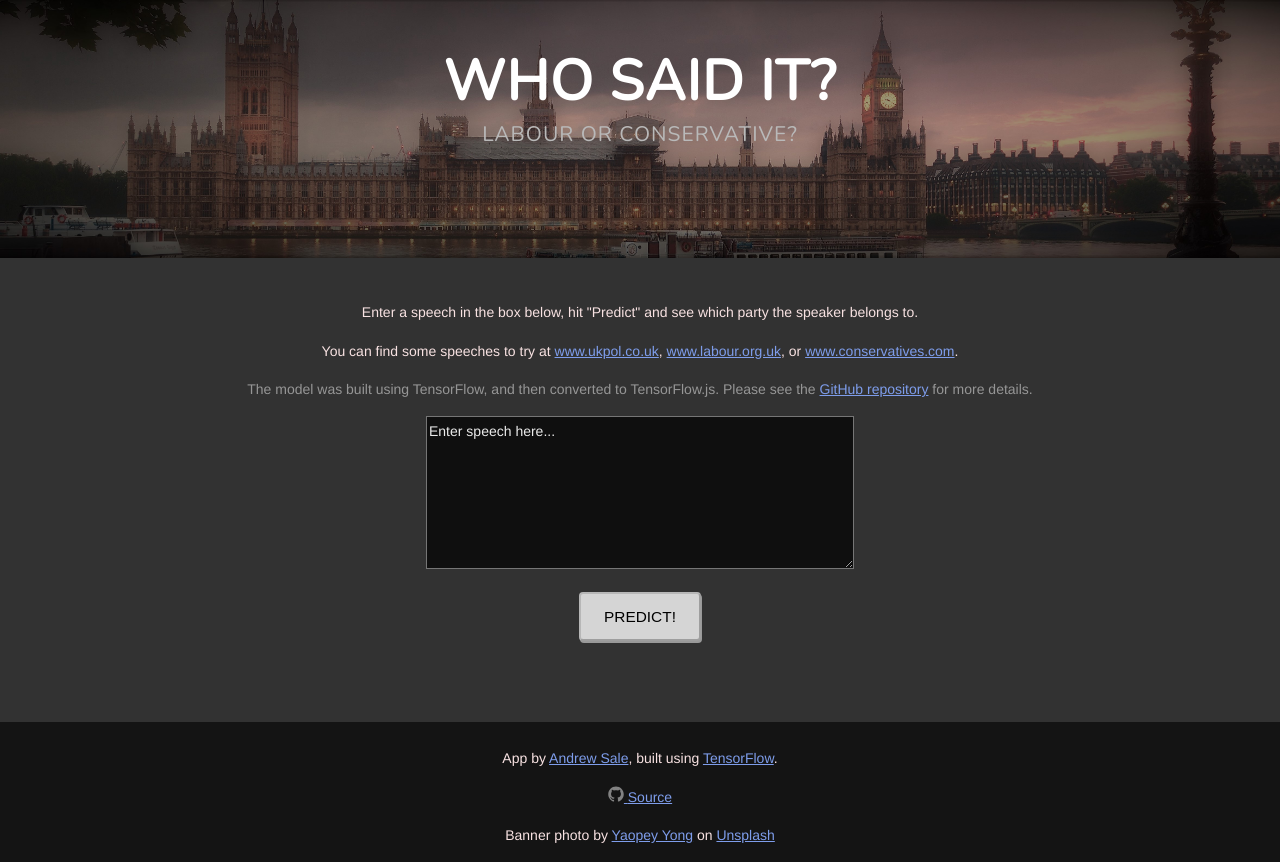
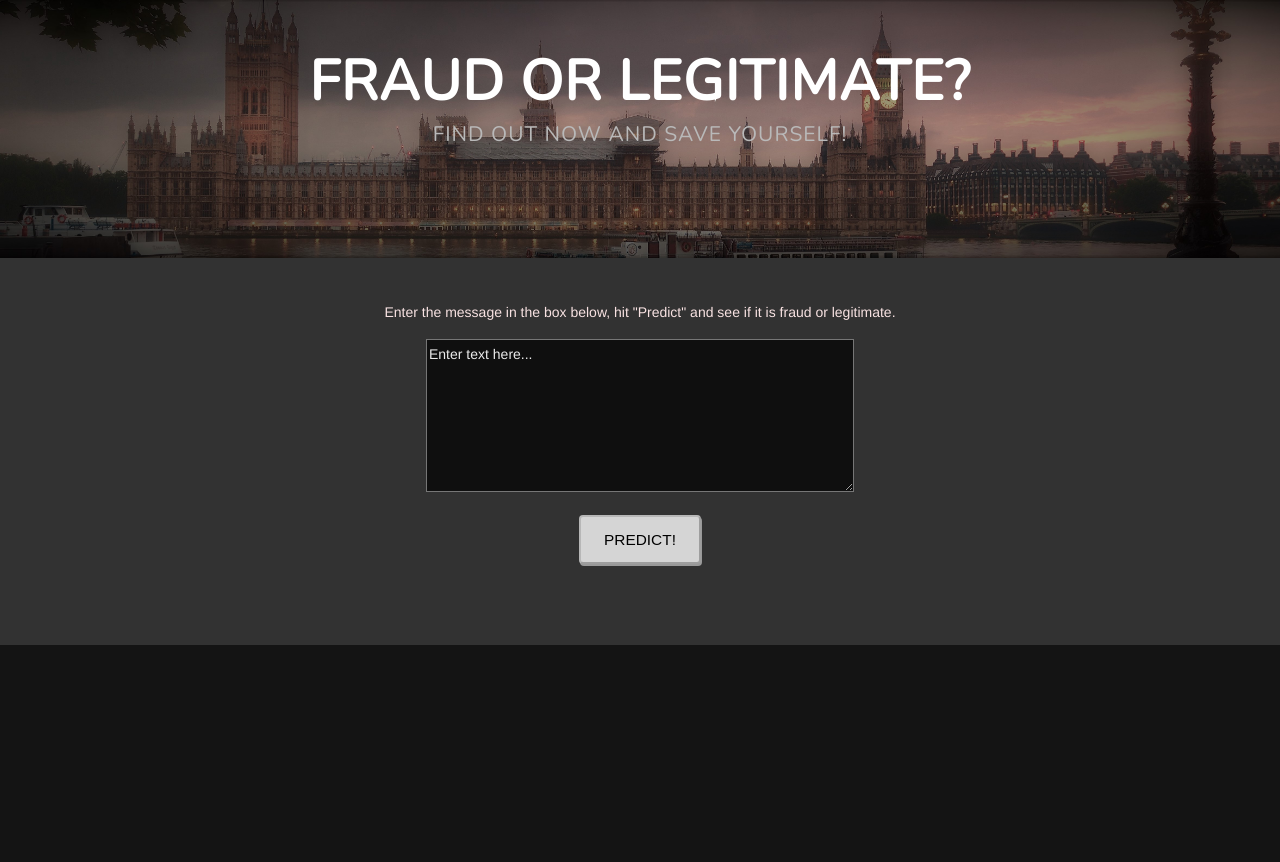
Before and after one commit to ananyasgit/ananyasgit.github.io, a plain HTML site: page index.html in a window 1280 px wide. After the commit the page ends 800 px from the top, so only its background shows below. Drawn offline with nearby package versions, Linux system fonts and the light colour scheme; a script that the page names is missing.

Commit message:
Update index.html

```diff
--- a/index.html
+++ b/index.html
@@ -29,10 +29,10 @@
             <div class="container">
                 <div id="logo">
                     <h1>
-                        Who said it?
+                        Fraud or Legitimate?
                     </h1>
                     <span>
-                        Labour or Conservative?
+                        Find out now and save yourself!
                     </span>
                 </div>
             </div>
@@ -41,16 +41,7 @@
         <!-- main-->
         <div id="main">
             <p>
-                Enter a speech in the box below, hit "Predict" and see which party the speaker belongs to.
-            </p>
-            <p>You can find some speeches to try at
-                <a href="https://www.ukpol.co.uk" target="_blank">www.ukpol.co.uk</a>,
-                <a href="https://labour.org.uk/category/latest/" target="_blank">www.labour.org.uk</a>, or
-                <a href="https://www.conservatives.com/news" target="_blank">www.conservatives.com</a>.
-            </p>
-            <p style="color:rgb(150, 150, 150)">
-                The model was built using TensorFlow, and then converted to TensorFlow.js.
-                Please see the <a href="https://github.com/andrewsale/MPWhoSaidThat">GitHub repository</a> for more details.
+                Enter the message in the box below, hit "Predict" and see if it is fraud or legitimate.
             </p>
 
 
@@ -67,7 +58,7 @@
             </p> -->
 
             <div class="ml-container">
-                <textarea id="userInput" rows="6" cols="50" style="background-color:rgb(15, 15, 15); color:rgb(235, 235, 235)">Enter speech here...</textarea>
+                <textarea id="userInput" rows="6" cols="50" style="background-color:rgb(15, 15, 15); color:rgb(235, 235, 235)">Enter text here...</textarea>
                 <br/>
                 <div id="submit-button">
                     <button type="submit" class="button" id="predict-btn" disabled = True>Predict!</button>
@@ -89,7 +80,7 @@
         </div>
 
         <!-- copyright-->
-        </div id="copyright">
+        <!--</div id="copyright">
             <br/>
             <p>
                 App by <a href="https://andrewsale.github.io/" target="_blank">Andrew Sale</a>, built using <a href="https://www.tensorflow.org/" target="_blank">TensorFlow</a>.
@@ -101,7 +92,7 @@
             <p>
                 Banner photo by <a href="https://unsplash.com/@yaopey?utm_source=unsplash&utm_medium=referral&utm_content=creditCopyText">Yaopey Yong</a> on <a href="https://unsplash.com/s/photos/london?utm_source=unsplash&utm_medium=referral&utm_content=creditCopyText">Unsplash</a>
             </p>
-        </div>
+        </div>-->
 
         <script src="./index.js"></script>
     </body>
```
